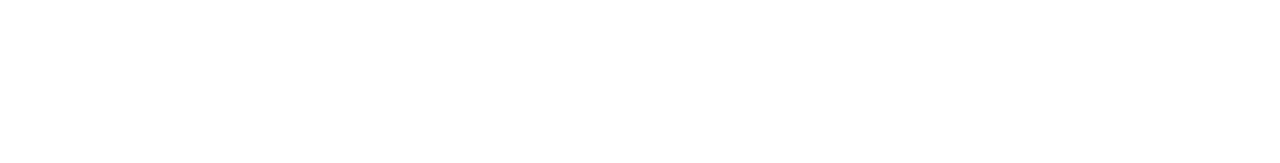
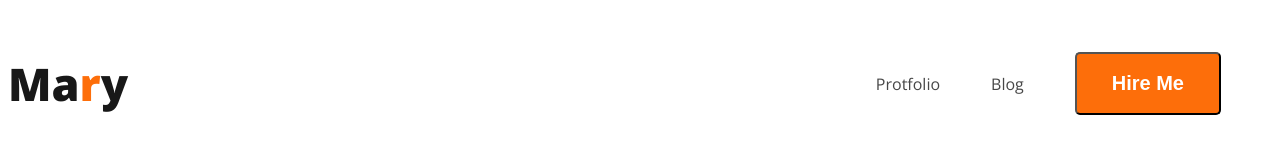
Before and after one commit to rakibriaz/developer-portfolio, a plain HTML site: page index.html in a window 1280 px wide. Drawn offline with nearby package versions, Linux system fonts and the light colour scheme.

Commit message:
this is nav section

```diff
--- a/index.html
+++ b/index.html
@@ -4,9 +4,22 @@
     <meta charset="UTF-8">
     <meta name="viewport" content="width=device-width, initial-scale=1.0">
     <title>Developer portfolio</title>
+    <link rel="preconnect" href="https://fonts.googleapis.com">
+    <link rel="preconnect" href="https://fonts.gstatic.com" crossorigin>
+    <link href="https://fonts.googleapis.com/css2?family=Open+Sans:wght@400;700;800&display=swap" rel="stylesheet">
+    <link rel="stylesheet" href="styles/nav.css">
 </head>
 <body>
-    <header></header>
+    <header>
+        <nav>
+            <h3 class="nav-title">Ma<span class="orange">r</span>y</h3>
+            <ul>
+                <li><a href="">Protfolio</a></li>
+                <li><a href="">Blog</a></li>
+                <li><button class="btn-primary">Hire Me</button></li>
+            </ul>
+        </nav>
+    </header>
     <main></main>
     <footer></footer>
 </body>
--- /dev/null
+++ b/styles/nav.css
@@ -0,0 +1,48 @@
+/* body font  */
+body{
+    font-family: 'Open Sans', sans-serif;
+}
+
+/* nav reletad style */
+nav{
+    display: flex;
+    justify-content: space-between;
+    align-items: center;
+}
+
+nav > ul{
+    display: flex;
+    align-items: center;
+}
+
+nav li{
+    list-style: none;
+    margin-right: 51px;
+}
+
+nav a{
+    text-decoration: none;
+    color: var(--dark-02, #474747);
+}
+
+.nav-title{
+color: #181818;
+font-size: 45px;
+font-style: normal;
+font-weight: 800;
+line-height: normal;
+}
+
+.orange{
+    color: #FD6E0A;
+}
+
+.btn-primary{
+    border-radius: 5px;
+    background: #FD6E0A;
+    color: var(--white-color, #FFF);
+    font-size: 20px;
+    font-style: normal;
+    font-weight: 700;
+    padding: 18px 35px;
+}
```
